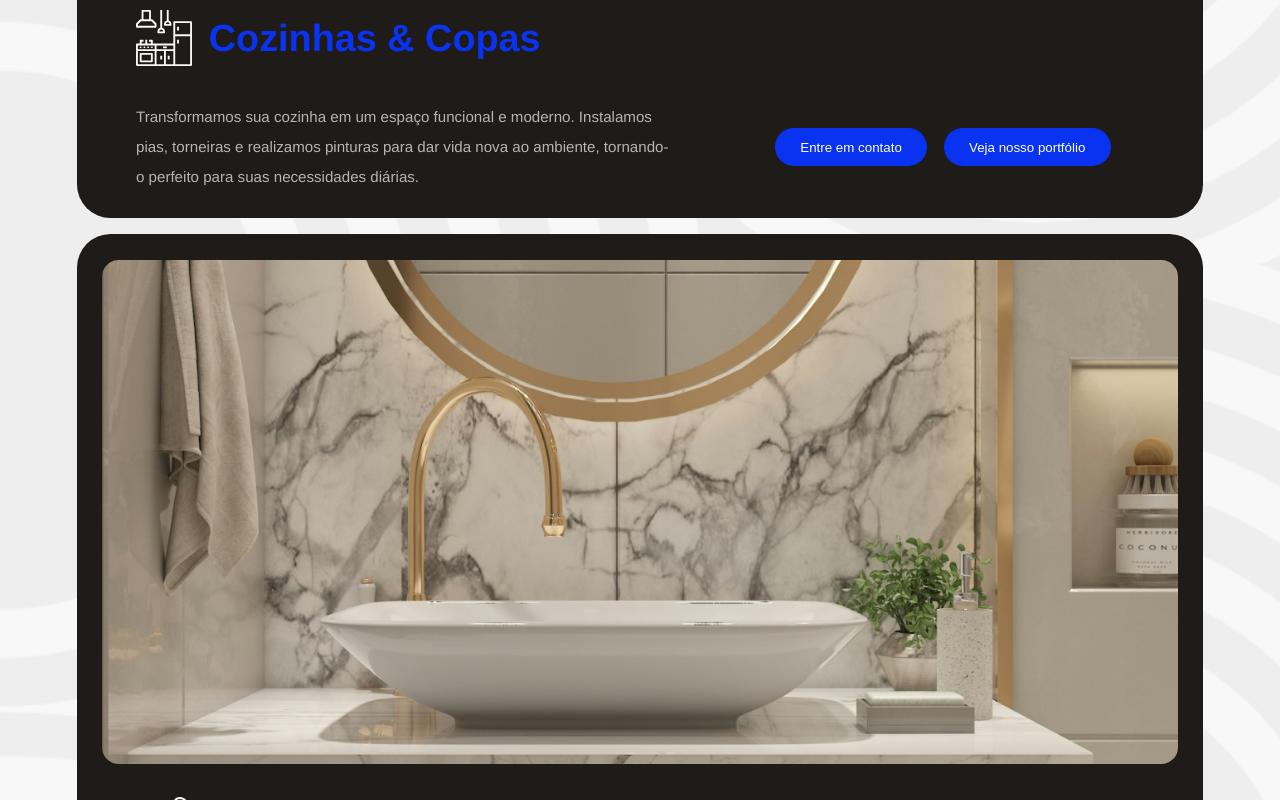
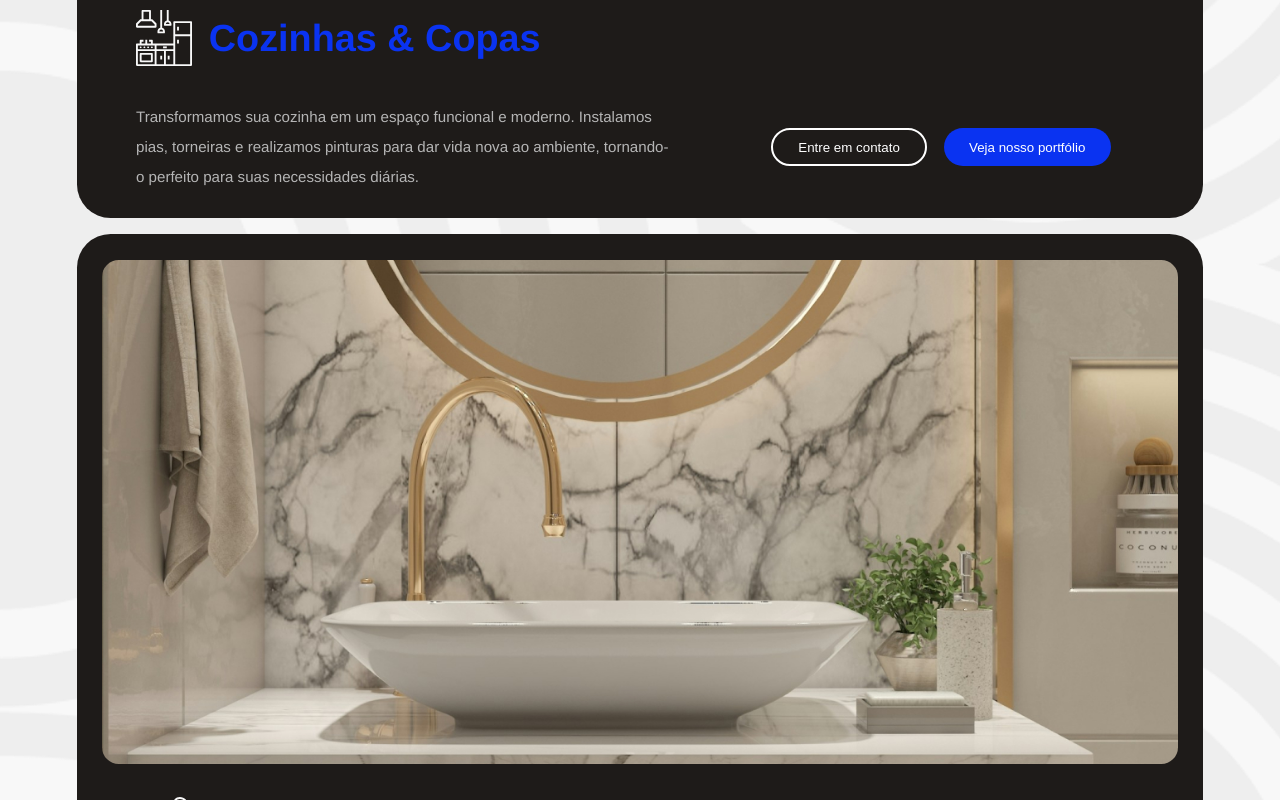
Before and after one commit to lucastdcs/ReforMar, a React (Vite) app: page /servicos in a window 1280 px wide. Shown: the part 860-1660 px from the top of the page. Built offline with nearby package versions, Linux system fonts and the light colour scheme.

Commit message:
Updated Services Page Buttons

```diff
--- a/src/Components/ServicesCardImg/ServicesCardImg.jsx
+++ b/src/Components/ServicesCardImg/ServicesCardImg.jsx
@@ -16,8 +16,8 @@ const ServicesCardImg = (props) => {
         <H4 className="title">{props.title}</H4>
         <Text className="description">{props.text}</Text>
 
-        <Button className="btn" texto="Entre em contato" variant="outline" />
-        <Button className="btn2" texto="Veja nosso portfólio" />
+        <Button className="btn" texto="Entre em contato" variantType="outline" destino="contato" />
+        <Button className="btn2" texto="Veja nosso portfólio" destino="portfolio"/>
       </StyledServicesCard>
     </>
   );
```
